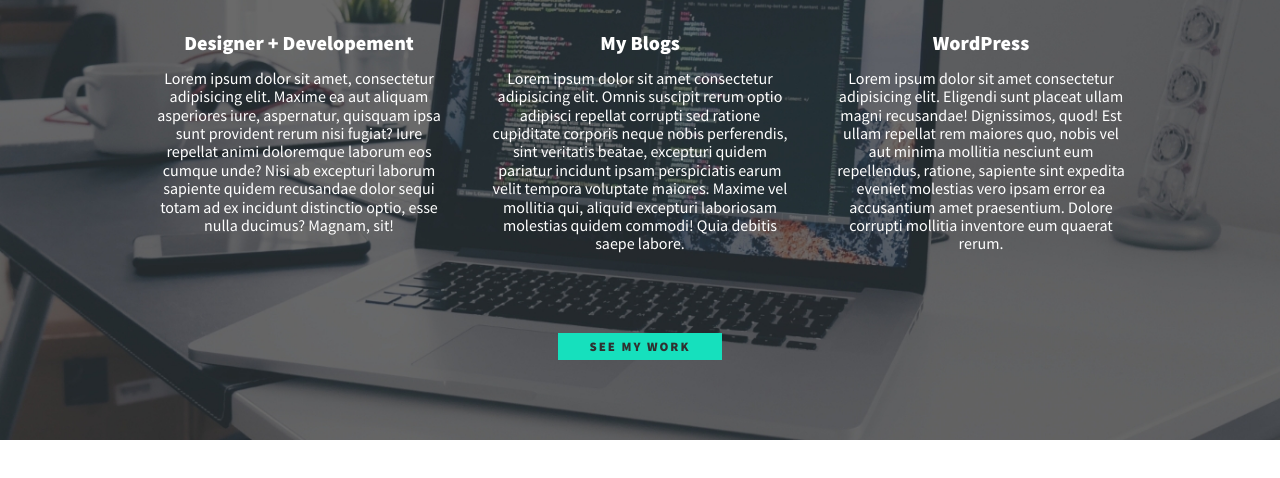
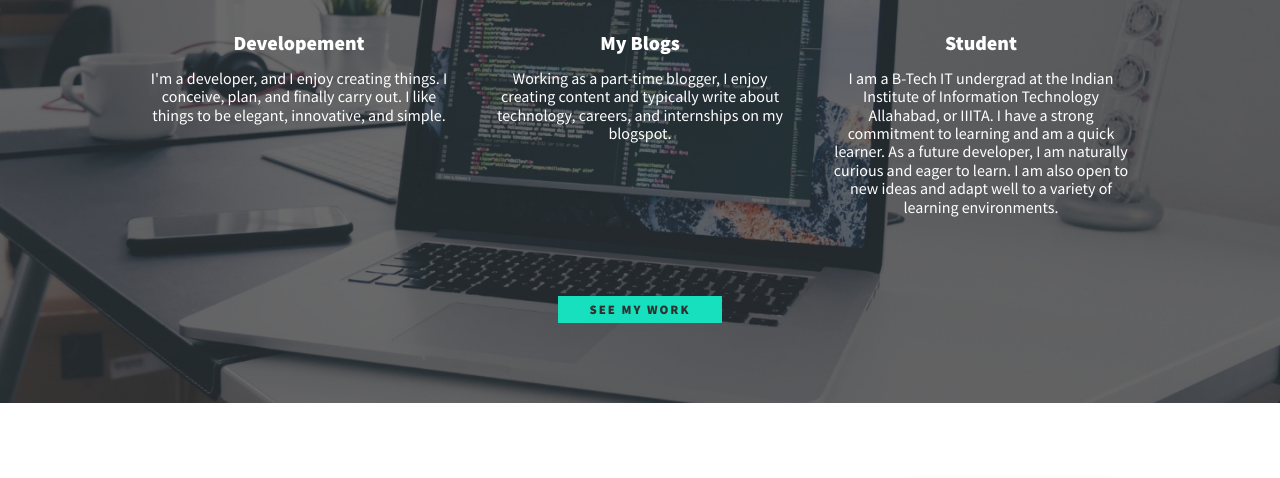
Before and after one commit to Persephones-hades101/portfolio-website, a plain HTML site: page index.html in a window 1280 px wide. Shown: the part 622-1100 px from the top of the page. Drawn offline with nearby package versions, Linux system fonts and the light colour scheme.

Commit message:
commit 2

```diff
--- a/index.html
+++ b/index.html
@@ -39,7 +39,7 @@
     <h1 class="section__title section__title--intro">
       Hi, I am <strong> Sudhanshu Singh</strong>
     </h1>
-    <p class="section__subtitle section__subtitle--intro">Full-Stack dev</p>
+    <p class="section__subtitle section__subtitle--intro">Full-Stack developer</p>
     <img src="./img/dev-jane-01.jpg" alt="" class="intro__img">
   </section>
 
@@ -49,32 +49,27 @@
     <h2 class="section__title section__title--services">What I do</h2>
     <div class="services">
       <div class="service">
-        <h3>Designer + Developement</h3>
+        <h3>Developement</h3>
         <p>
-          Lorem ipsum dolor sit amet, consectetur adipisicing elit. Maxime ea aut aliquam asperiores iure, aspernatur,
-          quisquam ipsa sunt provident rerum nisi fugiat? Iure repellat animi doloremque laborum eos cumque unde? Nisi
-          ab excepturi laborum sapiente quidem recusandae dolor sequi totam ad ex incidunt distinctio optio, esse nulla
-          ducimus? Magnam, sit!
+          I'm a developer, and I enjoy creating things.
+          I conceive, plan, and finally carry out.
+          I like things to be elegant, innovative, and simple.
         </p>
       </div> <!--/ Service-->
 
       <div class="service">
         <h3>My Blogs</h3>
         <p>
-          Lorem ipsum dolor sit amet consectetur adipisicing elit. Omnis suscipit rerum optio adipisci repellat corrupti
-          sed ratione cupiditate corporis neque nobis perferendis, sint veritatis beatae, excepturi quidem pariatur
-          incidunt ipsam perspiciatis earum velit tempora voluptate maiores. Maxime vel mollitia qui, aliquid excepturi
-          laboriosam molestias quidem commodi! Quia debitis saepe labore.
+          Working as a part-time blogger, I enjoy creating content and typically write about technology, careers, and internships on my blogspot.
+
         </p>
       </div> <!--/ Service-->
 
       <div class="service">
-        <h3>WordPress</h3>
+        <h3>Student</h3>
         <p>
-          Lorem ipsum dolor sit amet consectetur adipisicing elit. Eligendi sunt placeat ullam magni recusandae!
-          Dignissimos, quod! Est ullam repellat rem maiores quo, nobis vel aut minima mollitia nesciunt eum repellendus,
-          ratione, sapiente sint expedita eveniet molestias vero ipsam error ea accusantium amet praesentium. Dolore
-          corrupti mollitia inventore eum quaerat rerum.
+          I am a B-Tech IT undergrad at the Indian Institute of Information Technology Allahabad, or IIITA.
+          I have a strong commitment to learning and am a quick learner. As a future developer, I am naturally curious and eager to learn. I am also open to new ideas and adapt well to a variety of learning environments.
         </p>
       </div> <!--/ Service-->
 
```
